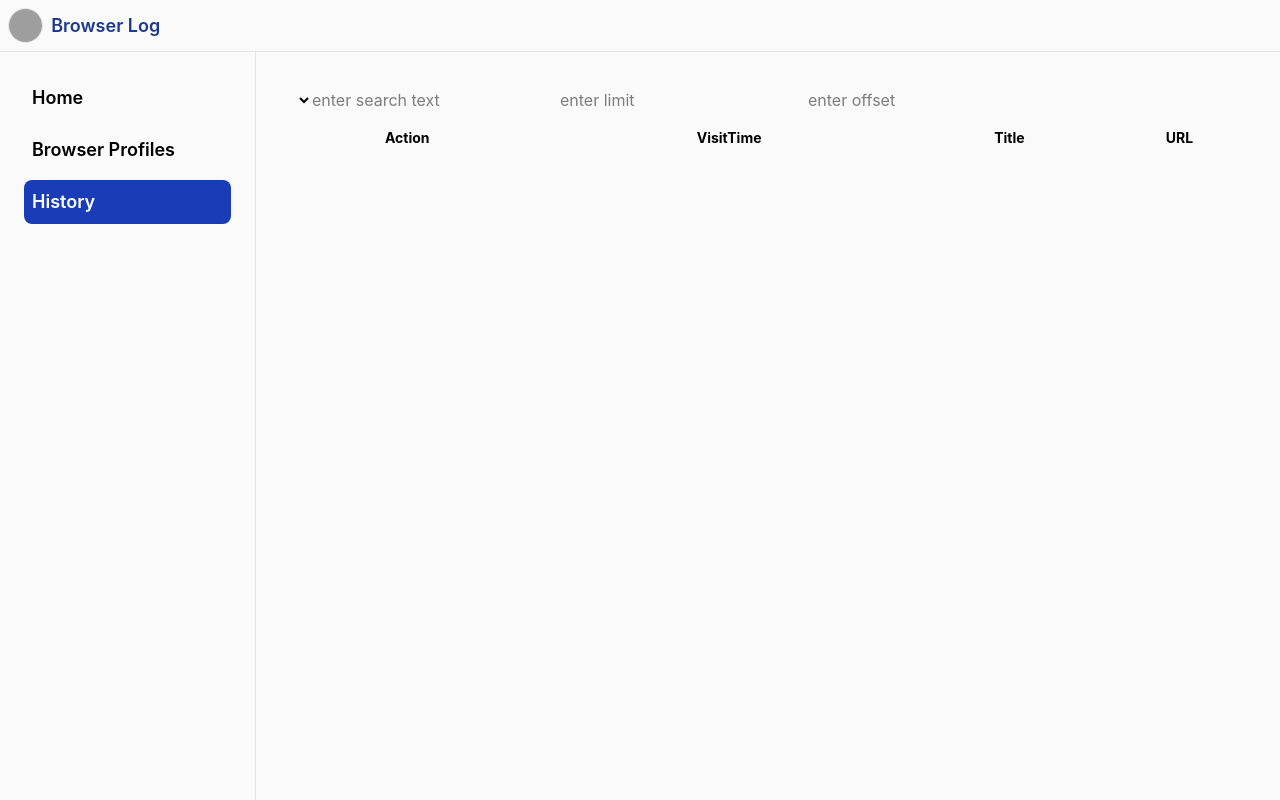
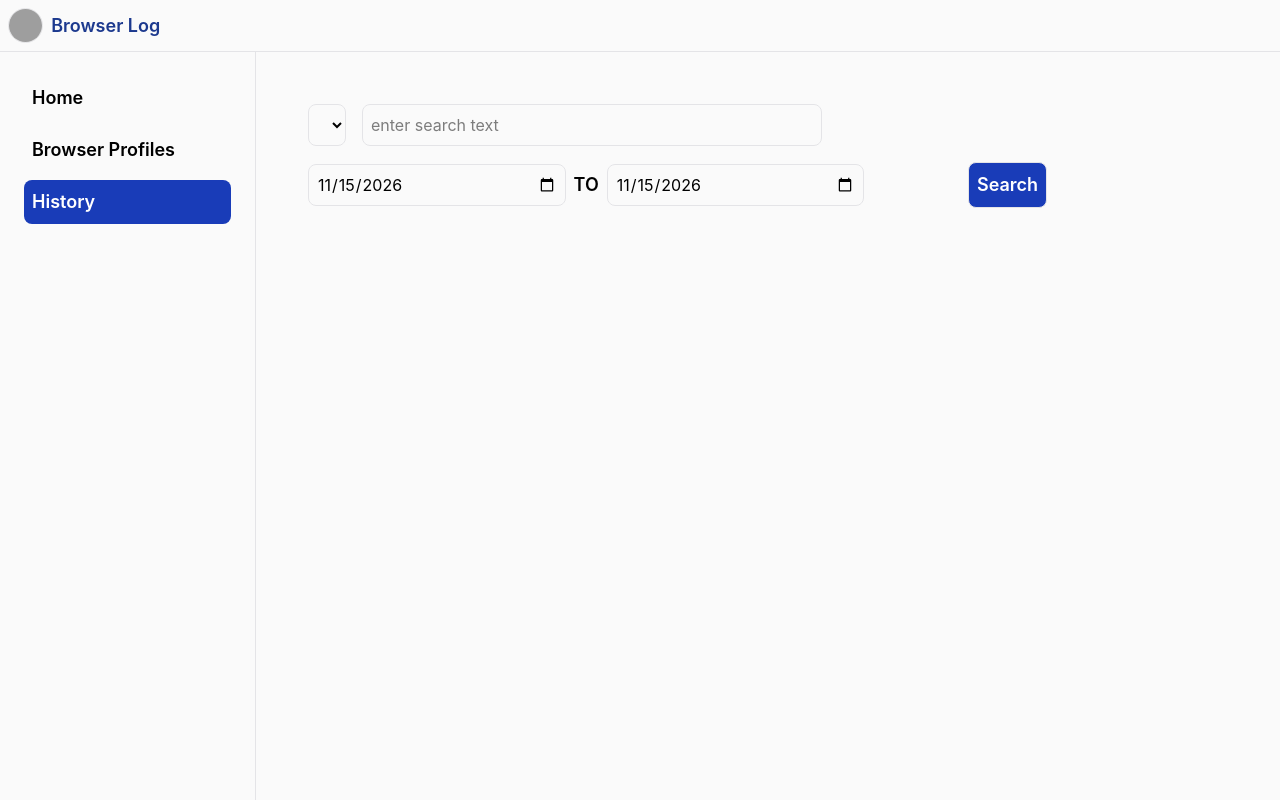
Before and after one commit to vaishali63-ig/BrowserLog, a React (Vite) app: page /#/history in a window 1280 px wide. Built offline with nearby package versions, Linux system fonts and the light colour scheme; grey boxes are pictures that could not be loaded.

Commit message:
completed history page

```diff
--- a/electron/database/historyReader.js
+++ b/electron/database/historyReader.js
@@ -1,23 +1,28 @@
 import path from "path"
 import { openDatabase } from "./connection.js"
-export async function readProfileHistory(profile,searchString,limit,offset){
+export async function readProfileHistory(profile,searchString,startTime,endTime){
     let db
     try {
 
     db = await openDatabase(profile);
 
-        const result = db.exec(
-            `
+    const st = new Date(startTime).getTime()*1000 +11644473600000000;
+    const et = new Date(endTime).getTime()*1000  +11644473600000000;
+
+    const query =  `
             select
             urls.url,
             urls.title,
             urls.last_visit_time,
             visits.visit_time
             from visits join urls on visits.url = urls.id
-            ${searchString?`(Where urls.title LIKE "%${searchString}%" OR urls.url LIKE "%${searchString}%")`:""}
+            Where visits.visit_time between ${st} AND ${et}
+            ${searchString?`AND (urls.title LIKE "%${searchString}%" OR urls.url LIKE "%${searchString}%")`:""}
             ORDER BY visits.visit_time desc
-            LIMIT ${limit} OFFSET ${offset}
             `
+    console.log(query)
+        const result = db.exec(
+           query
         )
         if (!result||!result[0]) throw("no data found")
         const history = result[0].values.map((r)=>{
--- a/electron/main.js
+++ b/electron/main.js
@@ -38,8 +38,8 @@ ipcMain.handle("history:sync", async (event,params)=>{
         const history = await readProfileHistory(
              params.profile,
              params.searchString,
-             params.limit,
-             params.offset
+             params.startTime,
+             params.endTime
         );
         return {
             status:"success",
--- a/src/components/HistoryFilters.jsx
+++ b/src/components/HistoryFilters.jsx
@@ -1,17 +1,52 @@
-const HistoryFilters = ({profiles,filters,setFilters})=>{
+import { useState } from "react"
+
+const HistoryFilters = ({profiles,filters,setFilters,getHistory})=>{
+    const [response,setResponse] = useState({message:"",status:""})
+    const handleFetch = async()=>{
+       try{
+        setResponse({message:`fetching data...`,status:"loading"})
+        if (filters.startDate>filters.endDate){
+            throw("start date can not grater than end date")
+        }
+        const ed = new Date(filters.endDate)
+        ed.setHours(23,59,59,999)
+        const history = await getHistory(
+            filters.profile.historyPath,filters.searchString,filters.startDate,ed,filters.profile.browser
+        )
+
+        if (!history||history.lenght==0){
+            throw("no data availible");
+        }
+
+        setResponse({message:`data fetched`,status:"success"})
+
+        }catch(err){
+            setResponse({message:`${err}`,status:"failed"})
+        }
+    }
     return(
-        <div>
-            <select name="" id="profile" value={filters?.historyPath}>
+        <>
+        <div className="p-4 flex gap-4 flex-wrap ">
+            <select onChange={(e)=>{setFilters((prev)=>{return{...prev,profile:profiles.filter((p)=>p.historyPath == e.target.value)?.[0]||{}}})}} className="p-2 border border-zinc-200 rounded-lg" name="" id="profile" value={filters?.profile?.historyPath}>
                 {
-                    profiles.map((p)=>{
-                        return <option value={p.historyPath}>p.name</option>
+                    profiles.map((p,idx)=>{
+                        return <option key={idx} value={p.historyPath}>{`${p.name} - ${p.email||"not-sign-in"}`}</option>
                     })
                 }
             </select>
-            <input value={filters?.searchString} type="text" placeholder="enter search text" />
-            <input value={filters?.limit} type="text" placeholder="enter limit" />
-            <input value={filters?.offset} type="text" placeholder="enter offset" />
+            <input onChange={(e)=>setFilters((prev)=>{return{...prev,searchString:e.target.value}})} className="p-2 border border-zinc-200 rounded-lg w-[50%]"  value={filters?.searchString} type="text" placeholder="enter search text" />
+            <div className="flex gap-2 w-[70%] items-center">
+            <input  onChange={(e)=>setFilters((prev)=>{return{...prev,startDate:e.target.value}})} className="p-2 border border-zinc-200 rounded-lg w-[40%]" value={filters?.startDate} type="date" placeholder="select from date" />
+            <p className="text-lg font-semibold">{" TO "}</p>
+            <input  onChange={(e)=>setFilters((prev)=>{return{...prev,endDate:e.target.value}})} className="p-2 border border-zinc-200 rounded-lg w-[40%]" value={filters?.endDate} type="date" placeholder="select to date" />
+            </div>
+            <button onClick={handleFetch} className="p-2 border border-zinc-200 rounded-lg text-lg shagow-lg font-semibold text-white bg-blue-800 cursor-pointer">Search</button>
         </div>
+        {response.status=="failed"&&<p className="text-red-500 text-center">{response.message}</p>}
+        {/* {response.status=="success"&&<p className="text-green-500 text-center">{response.message}</p>} */}
+        {response.status=="loading"&&<p className="text-center">{response.message}</p>}
+
+        </>
     )
 }
 
--- a/src/pages/History.jsx
+++ b/src/pages/History.jsx
@@ -1,62 +1,73 @@
 import { useEffect, useState } from "react";
 import HistoryFilters from "../components/HistoryFilters";
+import { browsersData } from "../common/staticData";
 
 const History = ()=>{
     const [profiles,setProfiles] = useState([])
-    const [filterData,setFilterData] = useState(null)
+    const [filterData,setFilterData] = useState({profile:{},startDate:new Date().toLocaleDateString('en-ca'),endDate:new Date().toLocaleDateString('en-ca'),searchString:""})
     const [history,setHistory] = useState([])
+
 
     const openLink = (url)=>{
         console.log("opening link")
         window.open(url,"_blank")
     }
 
-    useEffect(()=>{
-        const getHistory = async ()=>{
-            try{
-               const profiles = await window.electronAPI.getAllProfiles();
-               setProfiles(profiles)
+    const getProfiles = async ()=>{
+        try{
+           const profiles = await window.electronAPI.getAllProfiles();
+           setProfiles(profiles)
+           setFilterData((prev)=>{return{...prev,profile:profiles?.[0]||{}}})
+           return profiles
+        }catch(err){
+           console.log("error fetching profile data",err)
+        }
+    }
+
+    const getHistory = async (historyPath,searchString,starDate,endDate,browser)=>{
+       try{
                const history = await window.electronAPI.readHistory({
-                profile:profiles[0].historyPath,
-                searchString:"",
-                limit: 50,
-                offset:0
+                profile:historyPath,
+                searchString:searchString,
+                startTime: starDate,
+                endTime: endDate
                });
-               setHistory(history.data);
-                console.log("react history:",history)
-                console.log("profiles", profiles)
+               setHistory(history?.data?.map((h)=>{return{...h,browser:browser}})||[]);
+               return history?.data
+
             }catch(err){
                 console.log("react history error",err)
             }
+    }
+
+    useEffect(()=>{
+        const fetchData = async()=>{
+        const startDate = new Date();
+        startDate.setDate(startDate.getDate() - 10);
+        const endDate = new Date();
+        endDate.setHours(23,59,59,999)
+        const profils = await getProfiles();
+        console.log("browser",profils?.[0]?.browser)
+        getHistory(profils?.[0]?.historyPath||"","",startDate,endDate,profils?.[0]?.browser||"")
         }
-        getHistory()
+        fetchData();
     },[])
     return(
-        <div className="w-[100%] h-[100%] overflow-auto p-5">
+        <div className="w-[100%] h-[100%] p-5 overflow-y-auto">
             <div className="p-4">
-                <HistoryFilters filters={filterData} setFilters={setFilterData} profiles={profiles}/>
+                <HistoryFilters getHistory={getHistory} filters={filterData} setFilters={setFilterData} profiles={profiles}/>
             </div>
-            {history&&<table className=" text-sm w-full ">
-                <thead>
-                    <tr>
-                    <th>Action</th>
-                    <th>VisitTime</th>
-                    <th>Title</th>
-                    <th>URL</th>
-                    </tr>
-                </thead>
-                <tbody>{
-                    history?.map((h)=>{
-                        return  <tr>
-                            <td className="p-3 witespace-no-wrap"><button className="cursor-pointer text-blue-500 underline" onClick={()=>openLink(h.url)}>open in broeser</button></td>
-                            <td className="p-3 witespace-no-wrap">{h.visit_time}</td>
-                            <td className="p-3 witespace-no-wrap">{h.title}</td>
-                            <td className="p-3 witespace-no-wrap">{h.url}</td>
-                        </tr>
-                    })
-                    }
-                </tbody>
-            </table>}
+            {history&&<div className="w-[100%] h-[100%] flex flex-col gap-2">
+               {history.map((h)=>{
+                return (<div className = "flex gap-2 p-2 border border-zinc-200 rounded-lg shadow-lg w-[100%] h-[5rem] ">
+                  <p className="w-[30%]">{h?.visit_time}</p>
+                  <div onClick={()=>openLink(h?.url)} className="cursor-pointer flex gap-2 justify-start items-center h-[100%] w-[70%] overflow-x-auto">
+                    <img className="rounded-[100%] shadow-lg border border-zinc-200 h-[2.2rem] w-[2.2rem]" src={browsersData.filter((b)=>b?.name == h.browser)?.[0]?.logo||""} alt="" />
+                    <p>{h.title}</p>
+                  </div>
+                </div>)
+               })}
+            </div>}
         </div>
     )
 }
```
